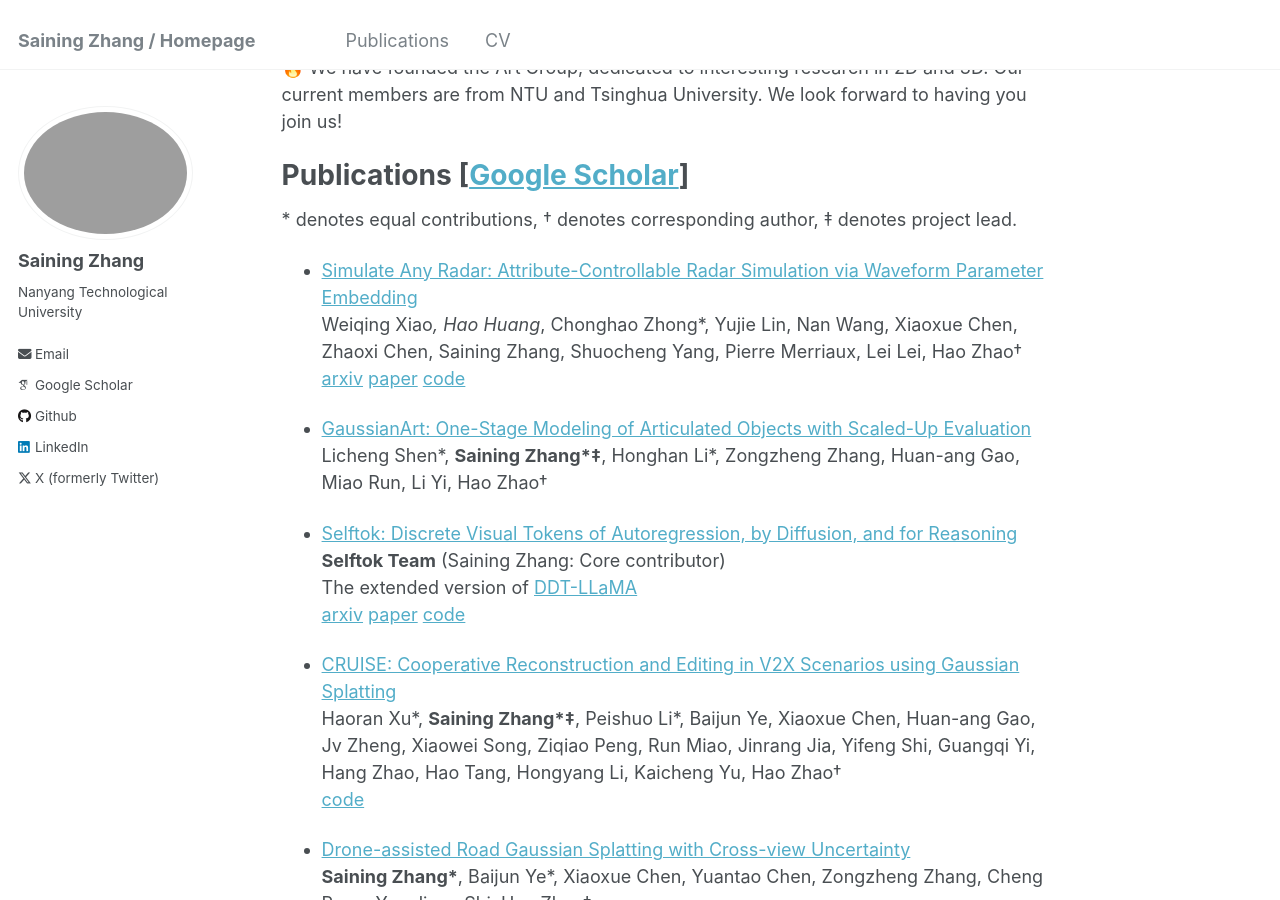
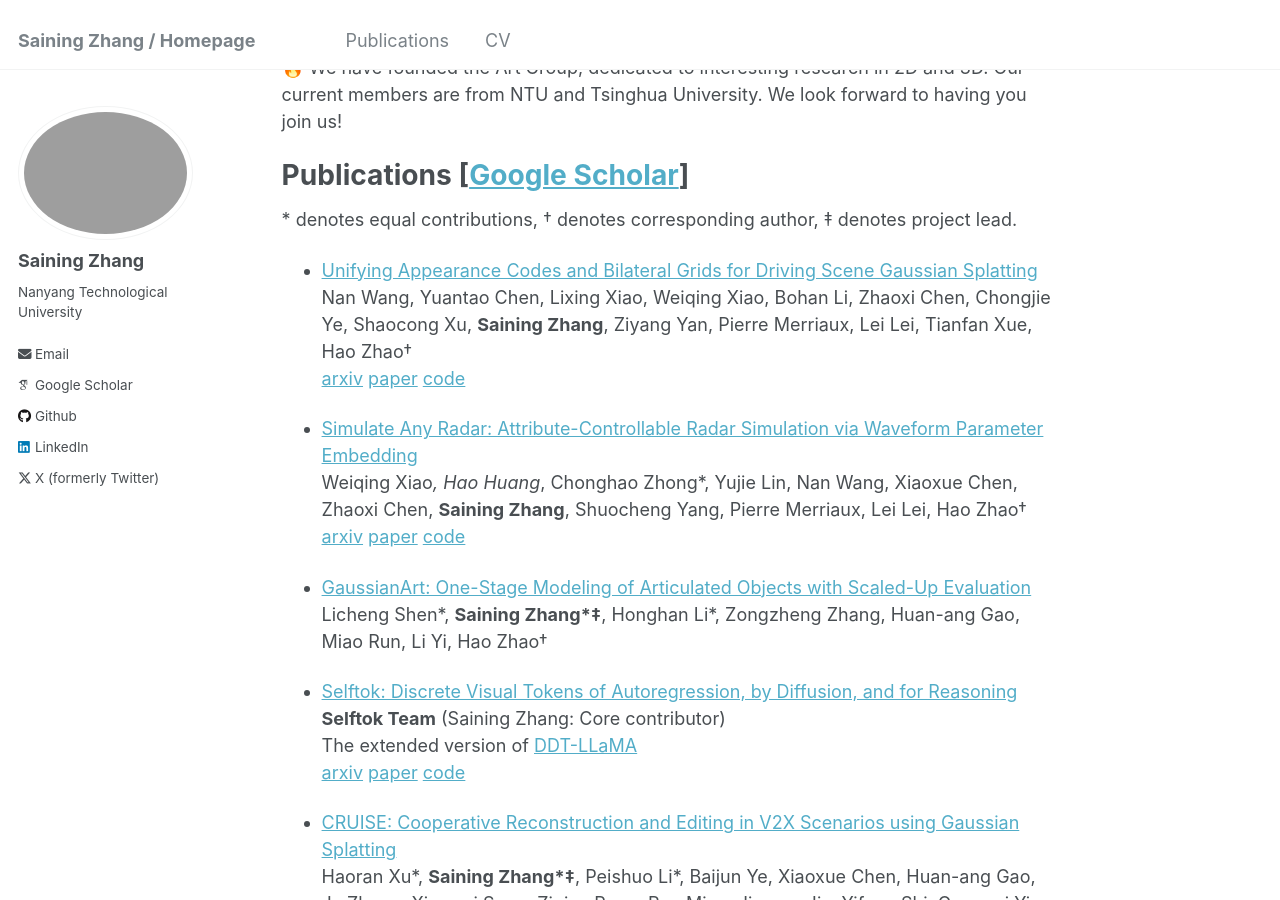
Before and after one commit to SainingZhang/SainingZhang.github.io, a Jekyll site: the page built from _pages/about.md, in a window 1280 px wide and 900 px high, scrolled down 509 px. Built offline with Jekyll 4.4.1, drawn with Linux system fonts in a browser that asks for light colours; some web fonts are replaced.

Commit message:
Update about.md

```diff
--- a/_pages/about.md
+++ b/_pages/about.md
@@ -23,8 +23,12 @@
 ======
 \* denotes equal contributions, † denotes corresponding author, ‡ denotes project lead.
 
+* [Unifying Appearance Codes and Bilateral Grids for Driving Scene Gaussian Splatting](https://bigcileng.github.io/bilateral-driving/)
+  Nan Wang, Yuantao Chen, Lixing Xiao, Weiqing Xiao, Bohan Li, Zhaoxi Chen, Chongjie Ye, Shaocong Xu, **Saining Zhang**, Ziyang Yan, Pierre Merriaux, Lei Lei, Tianfan Xue, Hao Zhao†
+   [arxiv](https://arxiv.org/abs/2506.05280) [paper](https://bigcileng.github.io/bilateral-driving/static/bilateral-driving-arxiv.pdf) [code](https://github.com/BigCiLeng/bilateral-driving)
+
 * [Simulate Any Radar: Attribute-Controllable Radar Simulation via Waveform Parameter Embedding](https://zhuxing0.github.io/projects/SA-Radar/)
-  Weiqing Xiao*, Hao Huang*, Chonghao Zhong*, Yujie Lin, Nan Wang, Xiaoxue Chen, Zhaoxi Chen, Saining Zhang, Shuocheng Yang, Pierre Merriaux, Lei Lei, Hao Zhao†
+  Weiqing Xiao*, Hao Huang*, Chonghao Zhong*, Yujie Lin, Nan Wang, Xiaoxue Chen, Zhaoxi Chen, **Saining Zhang**, Shuocheng Yang, Pierre Merriaux, Lei Lei, Hao Zhao†
    [arxiv](https://arxiv.org/abs/2506.03134) [paper](https://arxiv.org/pdf/2506.03134) [code](https://github.com/zhuxing0/SA-Radar)
 
 * [GaussianArt: One-Stage Modeling of Articulated Objects with Scaled-Up Evaluation](https://sainingzhang.github.io/project/gaussianart/)
```
